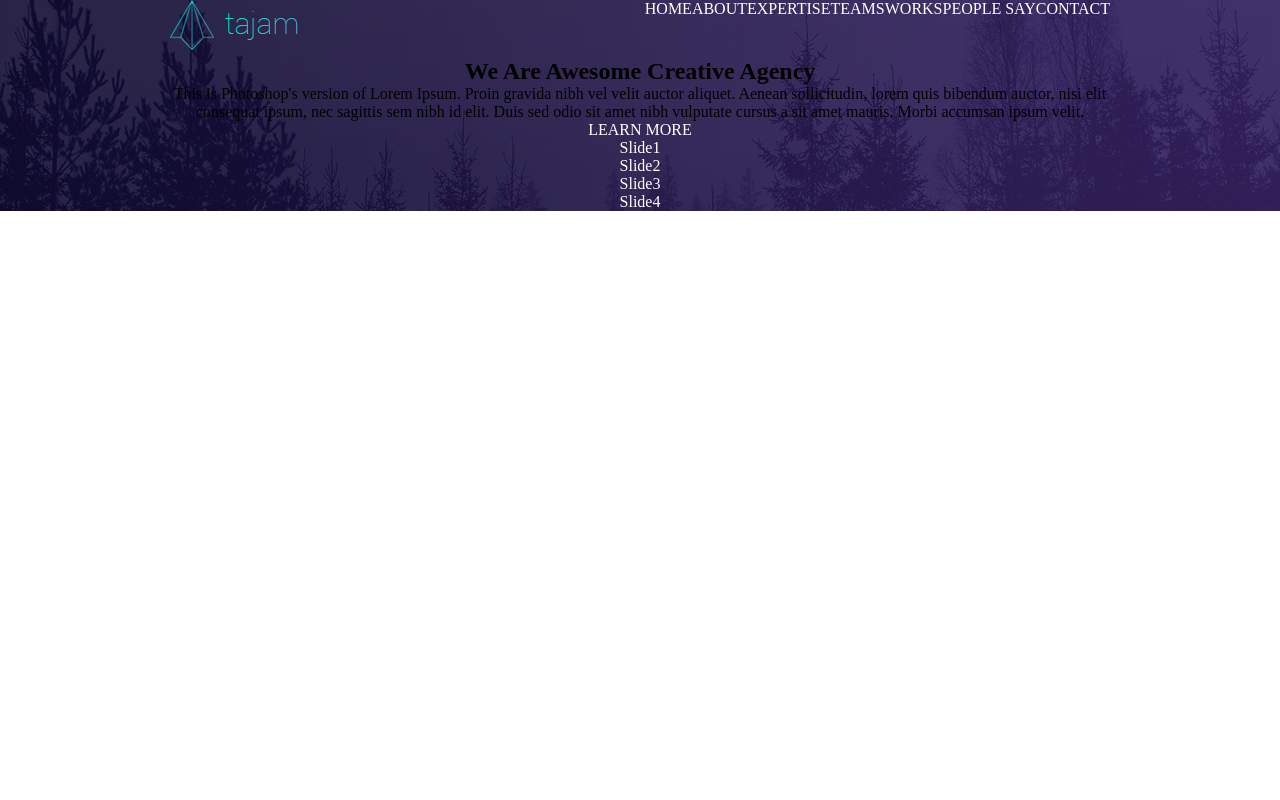
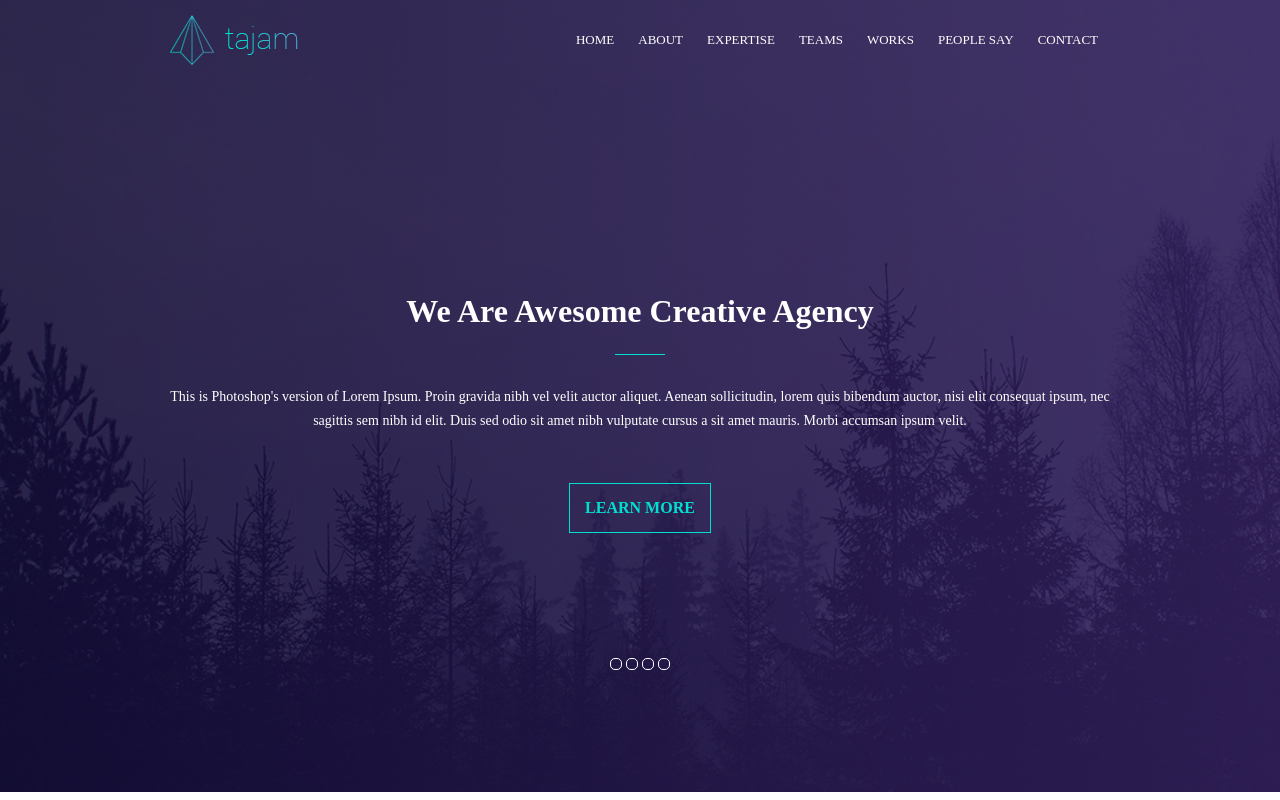
Before and after one commit to 8ark60/Tajam-Web, a plain HTML site: page index.html in a window 1280 px wide. Drawn offline with Linux system fonts and the light colour scheme.

Commit message:
CSS: header

```diff
--- a/style.css
+++ b/style.css
@@ -21,6 +21,7 @@ a {
 header {
     background: url(./images/bg_01.png) no-repeat center/cover;
     text-align: center;
+    padding: 15px 0;
 }
 
 .header-top {
@@ -30,4 +31,66 @@ header {
 
 .nav ul {
     display: flex;
+    font-size: 13px;
 }
+
+.nav ul li {
+    padding: 0 12px;
+    line-height: 50px;
+}
+
+#home {
+    padding: 220px 0 100px;
+}
+
+#home ul li h2 {
+    position: relative;
+    font-size: 32px;
+    color: #fff;
+    font-weight: 900;
+    padding-bottom: 25px;
+    margin-bottom: 30px;
+}
+
+#home ul li h2::after {
+    content: '';
+    display: block;
+    width: 50px;
+    height: 1px;
+    background-color: #00e0d0;
+    position: absolute;
+    bottom: 0;
+    left: 50%;
+    transform: translate(-50%);
+}
+
+#home ul li p {
+    font-size: 14px;
+    line-height: 24px;
+    color: #fff;
+    font-weight: 300;
+    margin-bottom: 50px;
+}
+
+#home ul li a {
+    border: 1px solid #00e0d0;
+    padding: 15px;
+    font-weight: 900;
+    display: inline-block;
+    margin-bottom: 125px;
+    color: #00e0d0;
+}
+
+#home ol li {
+    display: inline-block;
+}
+
+#home ol li a {
+    display: block;
+    width: 10px;
+    height: 10px;
+    background-color: transparent;
+    text-indent: -9999px;
+    border: 1px solid #fff;
+    border-radius: 5px;
+}
```
